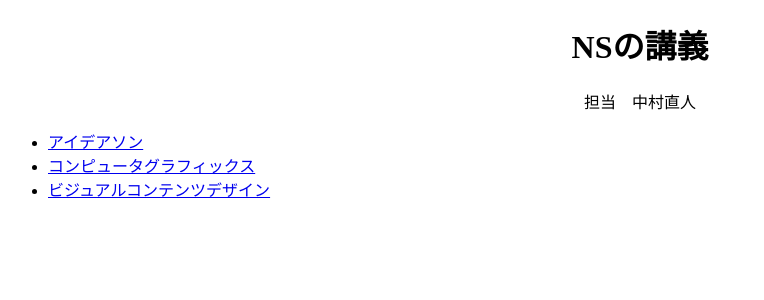
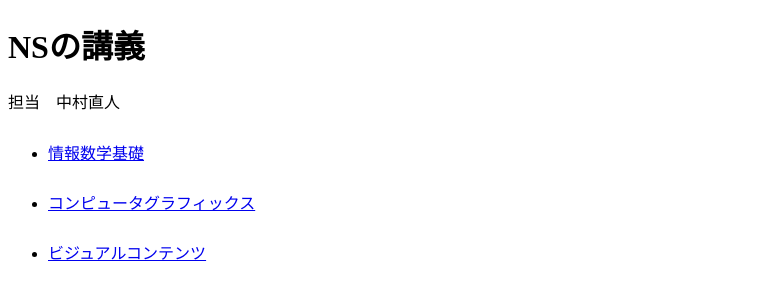
Before and after one commit to Shogo0202/2025VisualC, a plain HTML site: page index.html in a window 1280 px wide. Shown: the whole page, without its empty margins (0-764 px from the left). Drawn offline with Linux system fonts and the light colour scheme.

Commit message:
Upload 2st lesson Pages

```diff
--- /dev/null
+++ b/base.css
@@ -0,0 +1,32 @@
+@charset "utf-8";
+body h1 {
+	color: #FF8600;
+	font-family: "HGPｺﾞｼｯｸE";
+	font-size: 40px;
+}
+.key {
+	color: #FFFFFF;
+	background-color: #0006F8;
+	font-size: x-large;
+}
+body {
+
+}
+body {
+	background-image: url(banana.png);
+
+
+
+
+
+
+
+
+
+	background-size: 35%
+%;
+}
+
+body p img {
+	border: 10px dotted #00FF2C;
+}
--- a/index.html
+++ b/index.html
@@ -1,16 +1,18 @@
 <!doctype html>
-<HTML>
-   <HEAD>
-      <meta charset="UTF-8">
-      <TITLE>Webページの基礎</TITLE>
-   </HEAD>
-   <BODY>
-	<center><h1>NSの講義</h1>
-	<P>担当　中村直人</center>
+<html>
+<head>
+<meta charset="utf-8">
+<title>トップページ</title>
+<link href="top.css" rel="stylesheet" type="text/css">
+</head>
+
+<body>
+<h1>NSの講義</h1>
+<p>担当　中村直人</p>
 <ul>
-    <li><a href="lesson1-org2.html">アイデアソン</a></li>
-    <li><a href="lesson1-org3.html">コンピュータグラフィックス</a></li>
-    <li><a href="lesson1-org1.html">ビジュアルコンテンツデザイン</a></li>
+  <li><a href="math.html">情報数学基礎</a></li>
+  <li><a href="CG.html">コンピュータグラフィックス</a></li>
+  <li><a href="VCD.html">ビジュアルコンテンツ</a></li>
 </ul>
-   </BODY>
-</HTML>
+</body>
+</html>
--- /dev/null
+++ b/top.css
@@ -0,0 +1,5 @@
+@charset "utf-8";
+body ul {
+	line-height: 50px;
+
+}
```
Also changed, not shown: CG.html (added, +17 -0 lines), VCD.html (added, +17 -0 lines), math.html (added, +17 -0 lines), banana.png (added).
